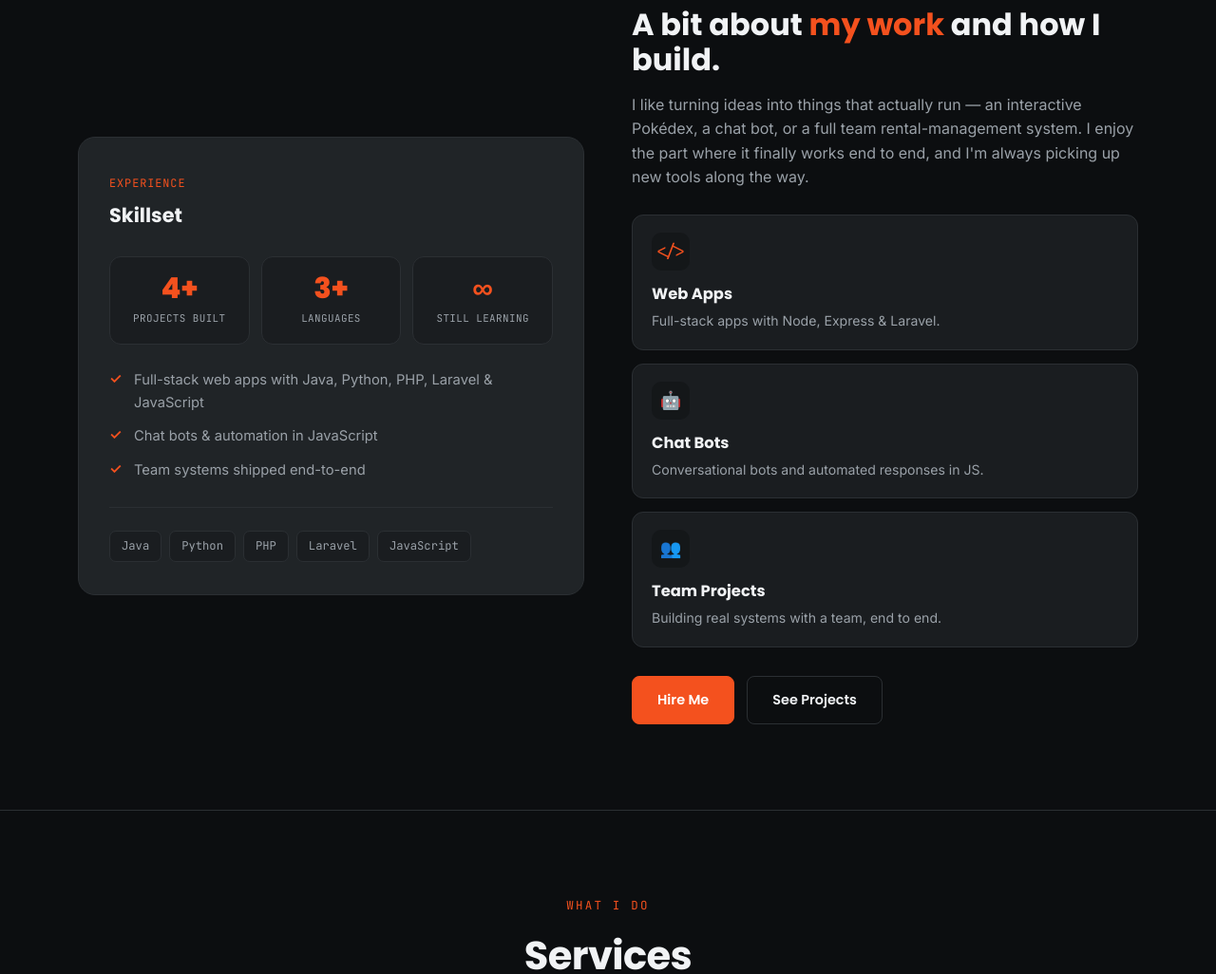
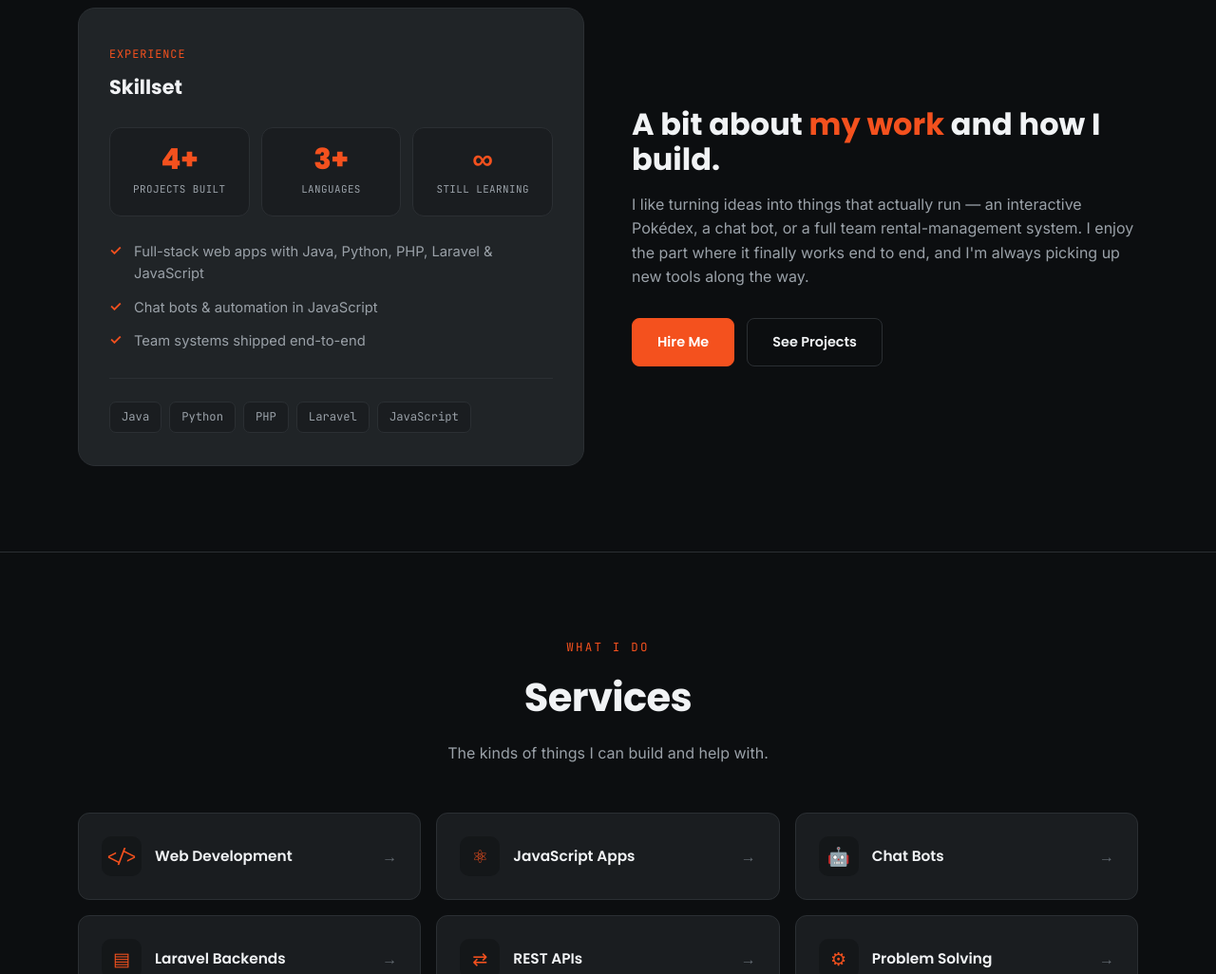
Before and after one commit to alexandretzy/portfolio, a plain HTML site: page index.html in a window 1280 px wide. Shown: the part 827-1853 px from the top of the page at 95% size. Drawn offline with Linux system fonts and the light colour scheme.

Commit message:
Removed a container cards in the about section

```diff
--- a/index.html
+++ b/index.html
@@ -108,24 +108,6 @@
                 <p>I like turning ideas into things that actually run &mdash; an interactive Pokédex, a chat bot, or a
                     full team rental-management system. I enjoy the part where it finally works end to end, and I'm
                     always picking up new tools along the way.</p>
-                <!-- EDIT: tweak titles, descriptions, and tags to match what you do -->
-                <div class="focus-grid">
-                    <div class="focus-card">
-                        <div class="focus-ic">&lt;/&gt;</div>
-                        <div class="focus-t">Web Apps</div>
-                        <p>Full-stack apps with Node, Express &amp; Laravel.</p>
-                    </div>
-                    <div class="focus-card">
-                        <div class="focus-ic">&#129302;</div>
-                        <div class="focus-t">Chat Bots</div>
-                        <p>Conversational bots and automated responses in JS.</p>
-                    </div>
-                    <div class="focus-card">
-                        <div class="focus-ic">&#128101;</div>
-                        <div class="focus-t">Team Projects</div>
-                        <p>Building real systems with a team, end to end.</p>
-                    </div>
-                </div>
                 <div class="about-cta">
                     <a class="btn btn-c" href="#contact">Hire Me</a>
                     <a class="btn" href="#portfolio">See Projects</a>
--- a/style.css
+++ b/style.css
@@ -469,52 +469,6 @@ nav .wrap {
     max-width: 54ch
 }
 
-.focus-grid {
-    display: grid;
-    gap: 14px
-}
-
-.focus-card {
-    background: var(--card);
-    border: 1px solid var(--line);
-    border-radius: 12px;
-    padding: 18px 20px;
-    transition: all .16s
-}
-
-.focus-card:hover {
-    border-color: var(--coral);
-    transform: translateY(-3px)
-}
-
-.focus-ic {
-    font-family: var(--mono);
-    font-size: 1.15rem;
-    color: var(--coral);
-    width: 40px;
-    height: 40px;
-    display: flex;
-    align-items: center;
-    justify-content: center;
-    background: var(--bg-2);
-    border-radius: 10px;
-    margin-bottom: 12px
-}
-
-.focus-t {
-    font-family: var(--disp);
-    font-weight: 700;
-    font-size: 1.02rem;
-    margin-bottom: 4px
-}
-
-.focus-card p {
-    color: var(--text-soft);
-    font-size: .88rem;
-    margin: 0;
-    max-width: none
-}
-
 .about-cta {
     display: flex;
     gap: 13px;
```
